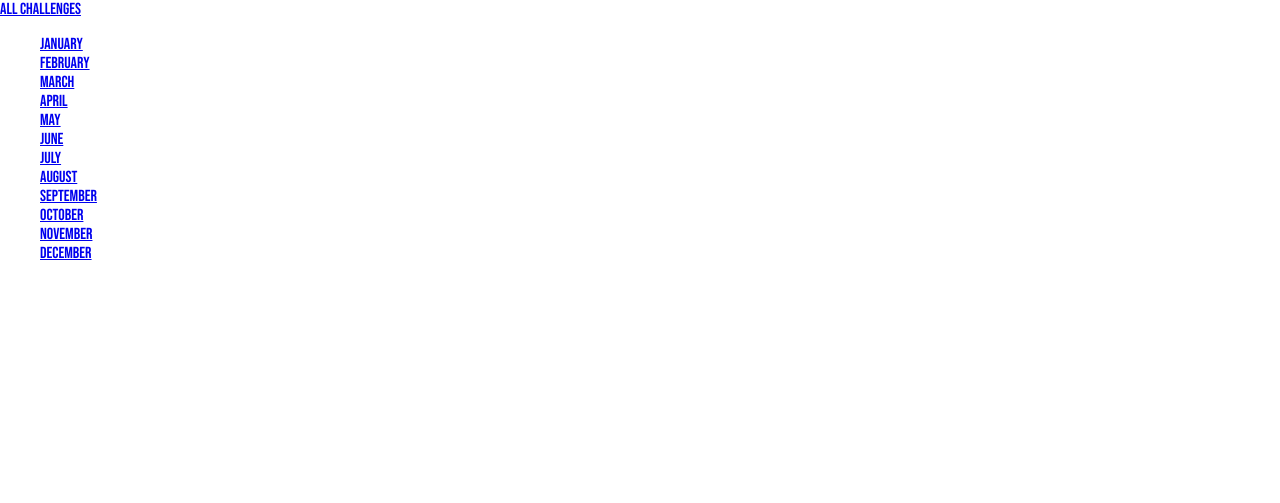
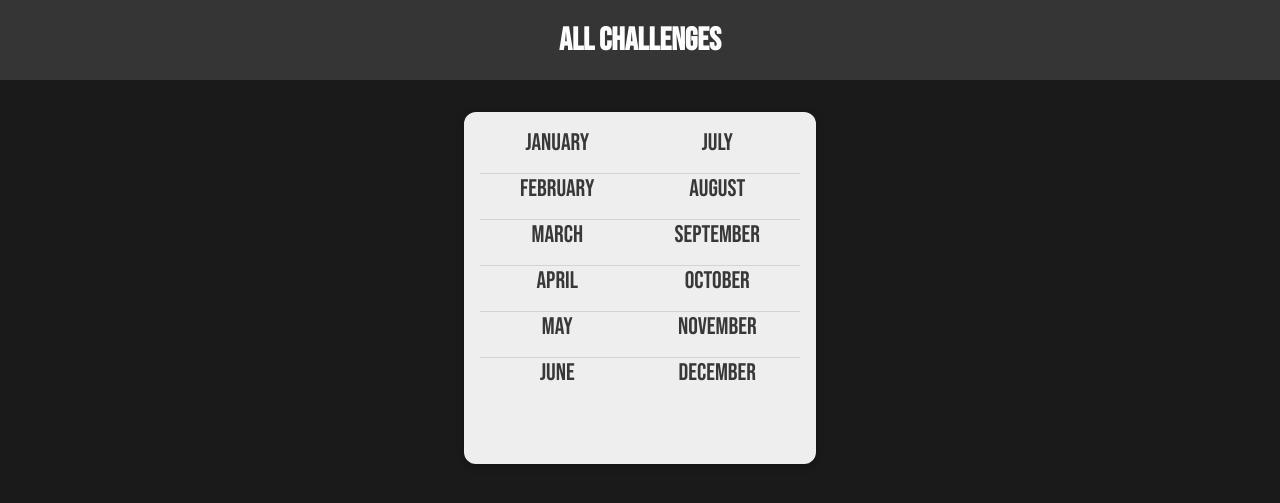
Before and after one commit to hectorzaragoza/django-monthly-challenges-website, a Django app: page /challenges/ in a window 1280 px wide. Shown: the top 503 px of the page. Run offline with Django 4.2, Linux system fonts and the light colour scheme.

Commit message:
Added css

```diff
--- a/challenges/static/challenges/challenges.css
+++ b/challenges/static/challenges/challenges.css
@@ -1,3 +1,37 @@
 ul {
     list-style: none;
+    margin: 2rem auto;
+    width: 90%;
+    max-width: 20rem;
+    box-shadow: 0 2px 8px rgba(0, 0, 0, 0.26);
+    padding: 1rem;
+    border-radius: 12px;
+    display: flex;
+    flex-direction: column;
+    flex-wrap: wrap;
+    height: 20rem;
+    background-color: #eeeeee;
 }
+
+li {
+    margin: 1 rem 0;
+    text-align: center;
+    font-size: 1.5rem;
+    border-bottom: 1px solid lightgray;
+    padding-bottom: 1rem;
+}
+
+li:last-of-type,
+li:nth-of-type(6) {
+    border-bottom: none;
+}
+
+li a {
+    text-decoration: none;
+    color: #383838
+}
+
+li a:hover,
+li a:active {
+    color: rgb(126,1,84)
+}
--- /dev/null
+++ b/challenges/static/challenges/partials/header.css
@@ -0,0 +1,25 @@
+header {
+    width: 100%;
+    height: 5rem;
+    background-color: #353535;
+}
+
+header nav {
+    width: 100%;
+    height: 100%;
+    display: flex;
+    justify-content: center;
+    align-items: center;
+}
+
+header nav a {
+    color: white;
+    font-size: 2rem;
+    font-weight: bold;
+    text-decoration: none;
+}
+
+header nav a:hover,
+header nav a:active {
+    color: rgb(240, 130, 148);
+}
--- a/challenges/templates/challenges/challenge.html
+++ b/challenges/templates/challenges/challenge.html
@@ -1,4 +1,10 @@
 {% extends "base.html" %}
+{% load static %}
+
+    {% block css_files %}
+    <link rel="stylesheet" href="{% static "challenges/challenge.css" %}">
+    <link rel="stylesheet" href="{% static "challenges/partials/header.css" %}">
+    {% endblock %}
 
     {% block page_title %}
     {{ month | title }} Challenge
--- a/challenges/templates/challenges/index.html
+++ b/challenges/templates/challenges/index.html
@@ -3,6 +3,7 @@
 
 {% block css_files %}
     <link rel="stylesheet" href="{% static "challenges/challenges.css" %}">
+    <link rel="stylesheet" href="{% static "challenges/partials/header.css" %}">
 {% endblock %}
 
 {% block page_title %}
--- a/static/styles.css
+++ b/static/styles.css
@@ -6,4 +6,5 @@ html {
 
 body {
     margin: 0;
+    background-color: #1a1a1a;
 }
```
Also changed, not shown: challenges/static/challenges/challenge.css (added, +22 -0 lines).
